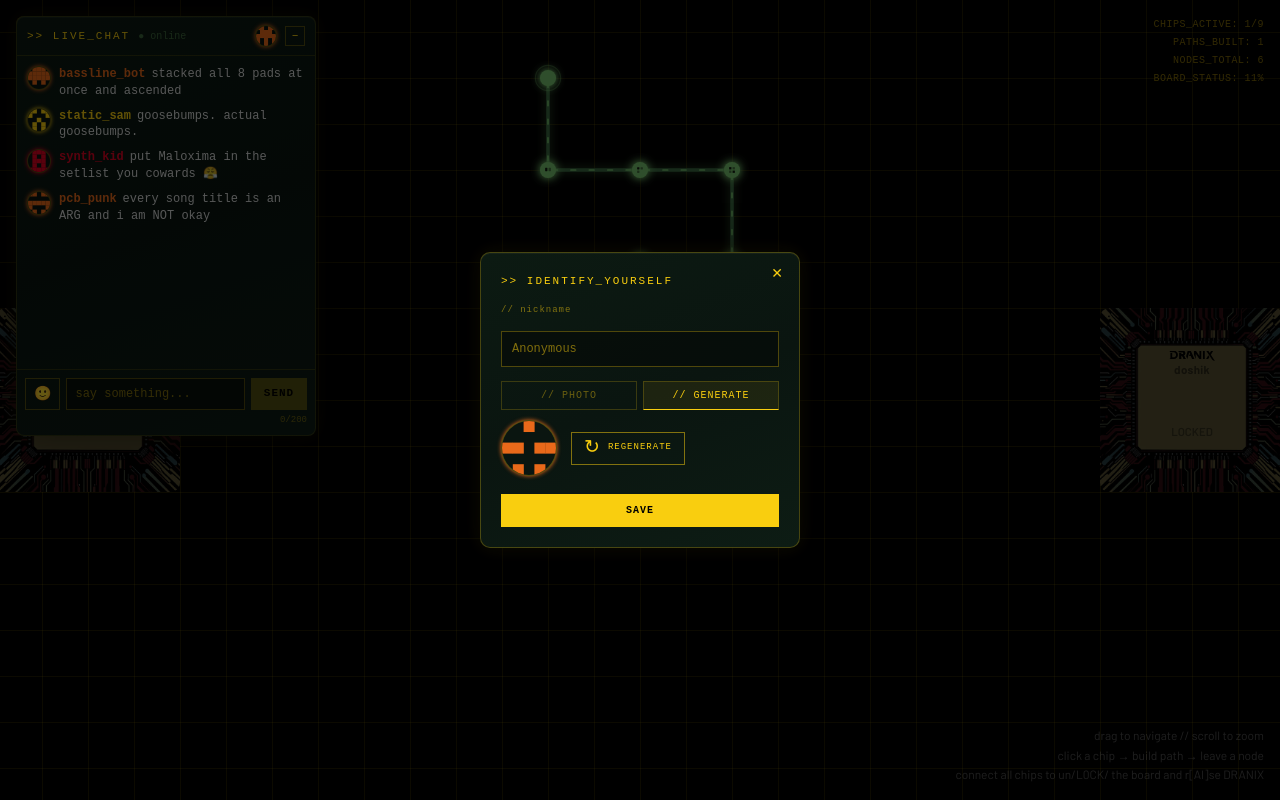
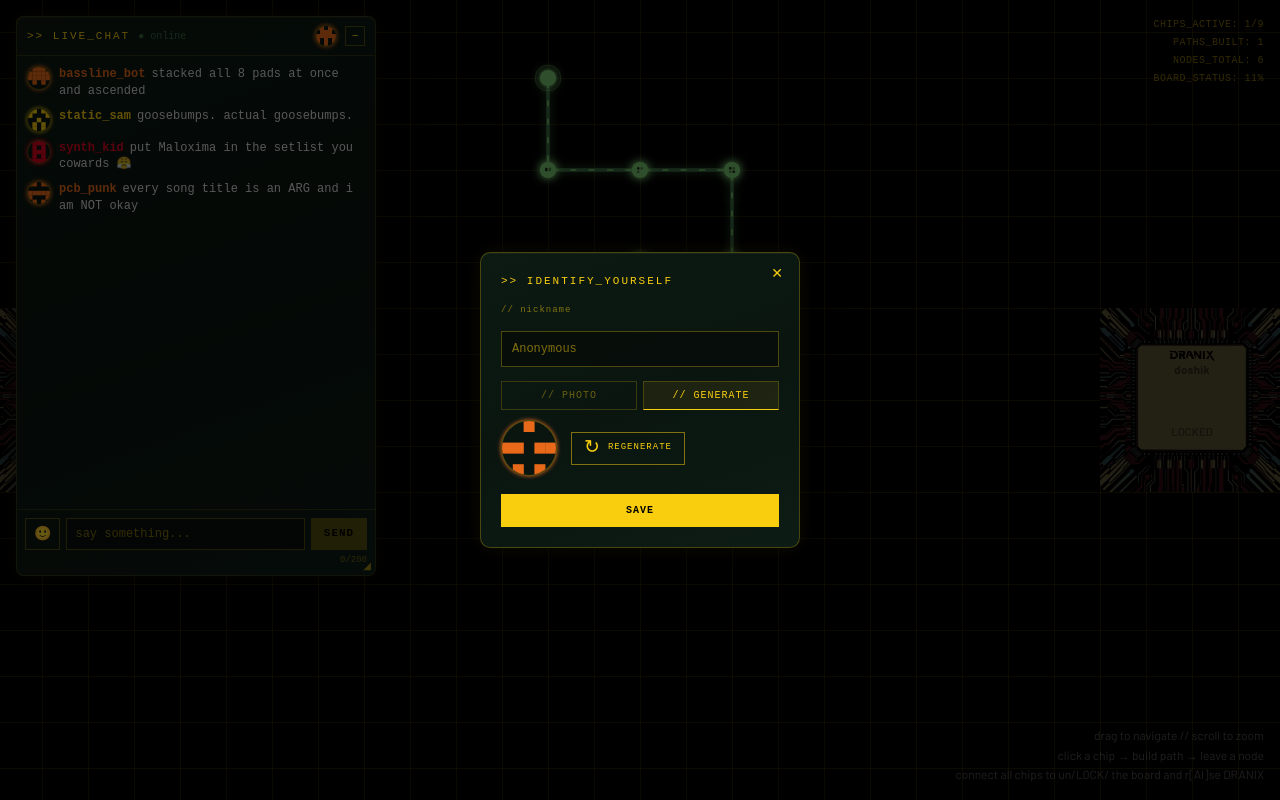
Before and after one commit to dranixband/dranixator, a React (Vite) app: page / in a window 1280 px wide. Built offline with nearby package versions, Linux system fonts and the light colour scheme.

Commit message:
feat(live-chat): bigger default desktop window + resize grip

```diff
--- a/src/components/livechat/ChatWindow.tsx
+++ b/src/components/livechat/ChatWindow.tsx
@@ -5,7 +5,12 @@ import MessageInput from './MessageInput';
 import { MONO, PANEL_BG, PANEL_BORDER, PANEL_SHADOW } from './theme';
 import { useDraggable } from '../../hooks/useDraggable';
 import { useIsMobile } from '../../hooks/useIsMobile';
+import { useResizable } from '../../hooks/useResizable';
 import type { ChatMessage, ChatProfile } from './types';
+
+// Desktop sizing (module-level so the useResizable deps stay stable).
+const DESKTOP_DEFAULT_SIZE = { width: 360, height: 560 };
+const DESKTOP_MIN_SIZE = { width: 280, height: 360 };
 
 interface Props {
   profile: ChatProfile;
@@ -27,6 +32,11 @@ export default function ChatWindow({
   const ref = useRef<HTMLDivElement>(null);
   const isMobile = useIsMobile();
   const { position, onPointerDown } = useDraggable(ref, { x: 16, y: 16 }, isMobile);
+  const { size, onResizeStart } = useResizable(DESKTOP_DEFAULT_SIZE, {
+    min: DESKTOP_MIN_SIZE,
+    disabled: isMobile,
+    persistKey: 'dranix_chat_size',
+  });
 
   // Layout differs by device + collapsed state.
   let layout: React.CSSProperties;
@@ -38,13 +48,15 @@ export default function ChatWindow({
     layout = {
       top: position.y,
       left: position.x,
-      width: 300,
-      height: collapsed ? 'auto' : 420,
+      width: size.width,
+      height: collapsed ? 'auto' : size.height,
       maxHeight: 'calc(100vh - 32px)',
       borderRadius: 8,
       border: PANEL_BORDER,
     };
   }
+
+  const showResizeGrip = !isMobile && !collapsed;
 
   return (
     <div
@@ -76,6 +88,29 @@ export default function ChatWindow({
           <MessageInput onSend={onSend} />
         </>
       )}
+      {showResizeGrip && (
+        <div
+          onPointerDown={onResizeStart}
+          title="resize"
+          style={{
+            position: 'absolute',
+            right: 0,
+            bottom: 0,
+            width: 16,
+            height: 16,
+            cursor: 'nwse-resize',
+            color: 'rgba(249,206,15,0.6)',
+            fontSize: 10,
+            lineHeight: '16px',
+            textAlign: 'center',
+            userSelect: 'none',
+            touchAction: 'none',
+            zIndex: 2,
+          }}
+        >
+          ◢
+        </div>
+      )}
     </div>
   );
 }
```
